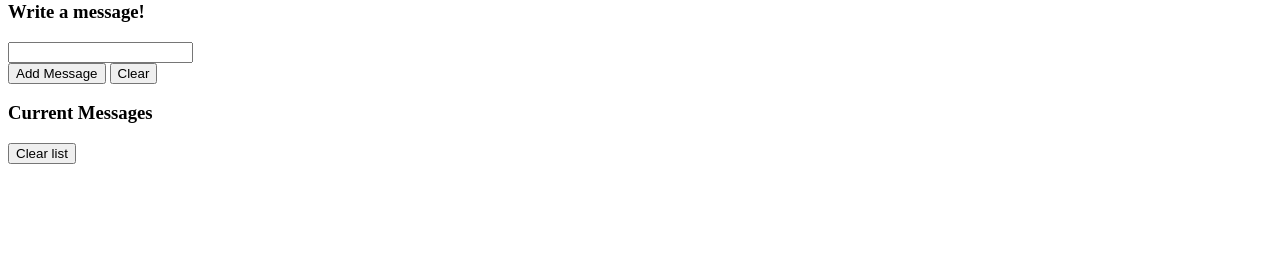
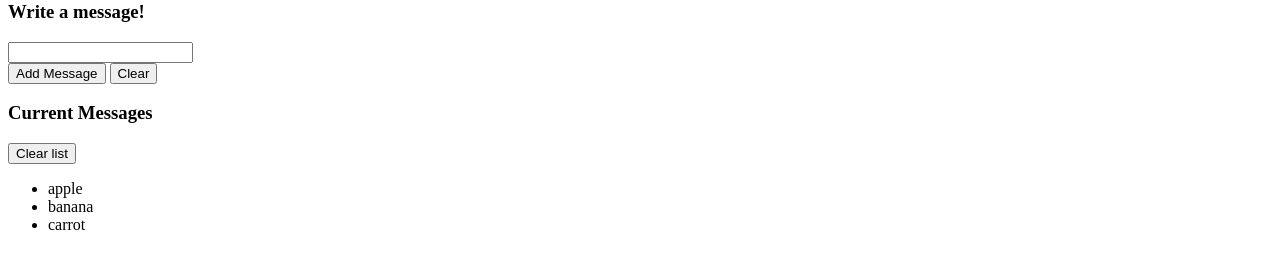
Before and after one commit to jarhun88/CPSC436i-assignment1, a plain HTML site: page index.html in a window 1280 px wide. Shown: the part 135-404 px from the top of the page. Drawn offline with Linux system fonts and the light colour scheme.

```diff
--- a/app.js
+++ b/app.js
@@ -7,7 +7,6 @@ function addMessage() {
      let li = document.createElement("li")
      li.className = 'msg';
      li.textContent = text;
-
      document.getElementById("list").appendChild(li);
   }
 
@@ -19,3 +18,15 @@ function addMessage() {
     let ul = document.getElementById("list");
     while(ul.firstChild) ul.removeChild(ul.firstChild);
   }
+
+
+  function loadDefaultMessages() {
+    let defaultMessages = ["apple", "banana", "carrot"];
+    for (word of defaultMessages) {
+      console.log(word)
+      let li = document.createElement("li")
+      li.className = 'msg';
+      li.textContent = word;
+      document.getElementById("list").appendChild(li)
+    }
+  }
--- a/index.html
+++ b/index.html
@@ -28,7 +28,7 @@
     <div class="list-container">
       <h3>Current Messages</h3>
       <button type="button" onclick="clearList()">Clear list</button>
-      <ul id="list">
+      <ul id="list" onload="loadDefaultMessages">
         <!-- <li>Hit the gym</li>
         <li>Pay bills</li>
         <li>Meet George</li>
@@ -38,6 +38,13 @@
       </ul>
     </div>
 
+    <script>
+      // This will run your code once document is loaded.
+      window.onload = function () {
+        loadDefaultMessages();
+      };
+    </script>
+
 
   </body>
 </html>
```
